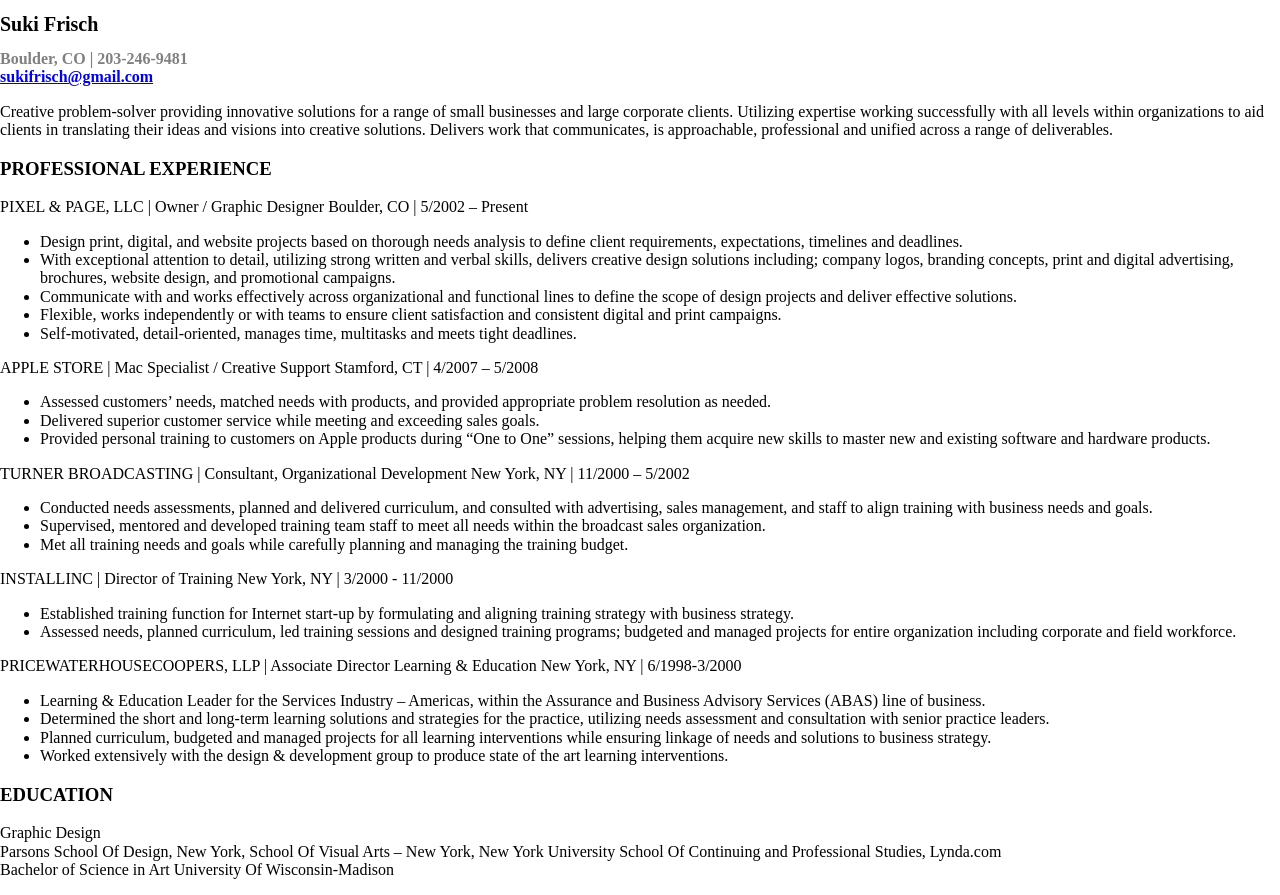
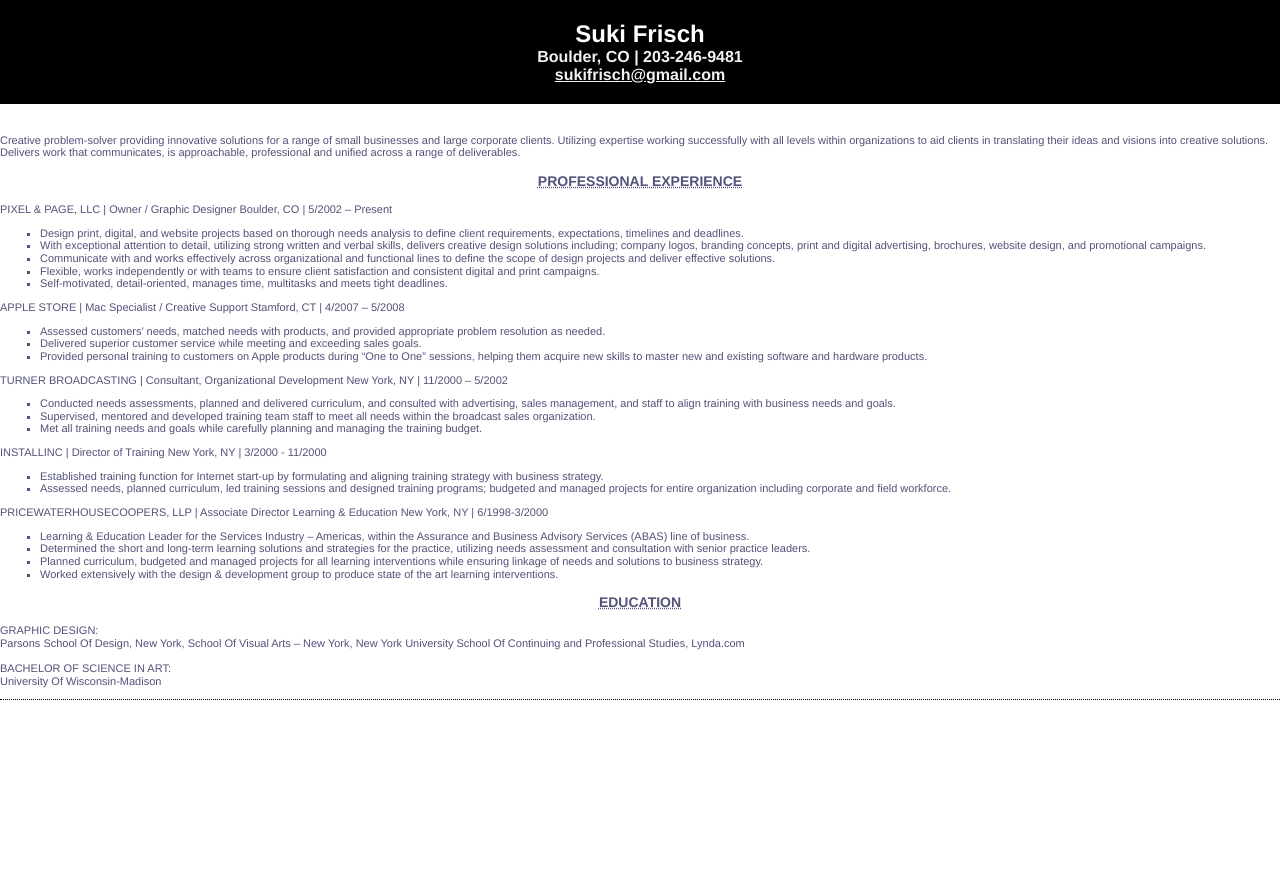
Before and after one commit to SukiF/ResumeProject, a plain HTML site: page index.html in a window 1280 px wide. After the commit the page ends 800 px from the top, so only its background shows below. Drawn offline with Linux system fonts and the light colour scheme; files that its build step writes are made by us from their sources.

Commit message:
added changes

```diff
--- a/index.html
+++ b/index.html
@@ -3,14 +3,17 @@
   <head>
     <meta charset="utf-8">
     <title>Suki's Resume</title>
-    <link rel="stylesheet" href="./css/reset.css">
-    <link rel="stylesheet" href="./css/stylesheet.css">
+    <link rel="stylesheet" href="reset.css">
+    <link rel="stylesheet" href="stylesheet.css">
   </head>
   <body>
-    <h1 class="header1">Suki Frisch</h1>
+    <div class="pageTop">
+    <h1>Suki Frisch</h1>
 <h2>Boulder, CO | 203-246-9481
 <br>
-<a href="mailto:sukifrisch@gmail.com">sukifrisch@gmail.com</a><br> </h2>
+<a href="mailto:sukifrisch@gmail.com">sukifrisch@gmail.com</a> </h2>
+</div>
+<br>
     <section>
       <p>Creative problem-solver providing innovative solutions for a range of small businesses and large corporate clients. Utilizing expertise working successfully with all levels within organizations to aid clients in translating their ideas and visions into creative solutions. Delivers work that communicates, is approachable, professional and unified across a range of deliverables.
 </p>
@@ -27,6 +30,7 @@ Boulder, CO | 5/2002 – Present
 <li>Flexible, works independently or with teams to ensure client satisfaction and consistent digital and print campaigns.</li>
 <li>Self-motivated, detail-oriented, manages time, multitasks and meets tight deadlines.</li>
 </ul>
+</p>
 <p>
 APPLE STORE | Mac Specialist / Creative Support
 Stamford, CT | 4/2007 – 5/2008
@@ -67,9 +71,12 @@ New York, NY | 6/1998-3/2000
     </section>
     <section>
       <h3>EDUCATION</h3>
-      <p>Graphic Design <br>
-Parsons School Of Design, New York, School Of Visual Arts – New York, New York University School Of Continuing and Professional Studies, Lynda.com
-<br>Bachelor of Science in Art
+      <p>
+GRAPHIC DESIGN:
+<br>Parsons School Of Design, New York, School Of Visual Arts – New York, New York University School Of Continuing and Professional Studies, Lynda.com
+<br>
+<br>BACHELOR OF SCIENCE IN ART:
+<br>
 University Of Wisconsin-Madison
 </p>
     </section>
--- a/stylesheet.css
+++ b/stylesheet.css
@@ -1,9 +1,50 @@
+body{
+  font-family: Helvetica, sans-serif;
+  border-bottom: 1px dotted;
 
+
+}
 h1{
-  font-size: 16px;
+  font-size: 24px;
   font-weight: bold;
+  color: #ffffff;
+  text-align: center;
+  padding: 0px;
+  margin: 0px;
+}
+.pageTop{
+  background-color: #000000;
+  padding: 20px;
 }
 h2{
-  color: gray;
-  font-size: 12px;
+  color: #52527a;
+  font-size: 16px;
+text-align: center;
+padding: 0px;
+margin: 0px;
 }
+.pageTop h2{
+  color: #f2f2f2;
+}
+h3{
+  color: #52527a;
+  font-size: 14px;
+  text-decoration: underline dotted;
+text-align: center;
+}
+h4{
+  color: #52527a;
+  font-size: 11px;
+}
+p{
+  color: #52527a;
+  font-size: 11px;
+}
+ul{
+  color: #52527a;
+  font-size: 11px;
+  list-style: square;
+}
+a{
+color:#f2f2f2;
+}
```
Also changed, not shown: img/diamond.png (added).
